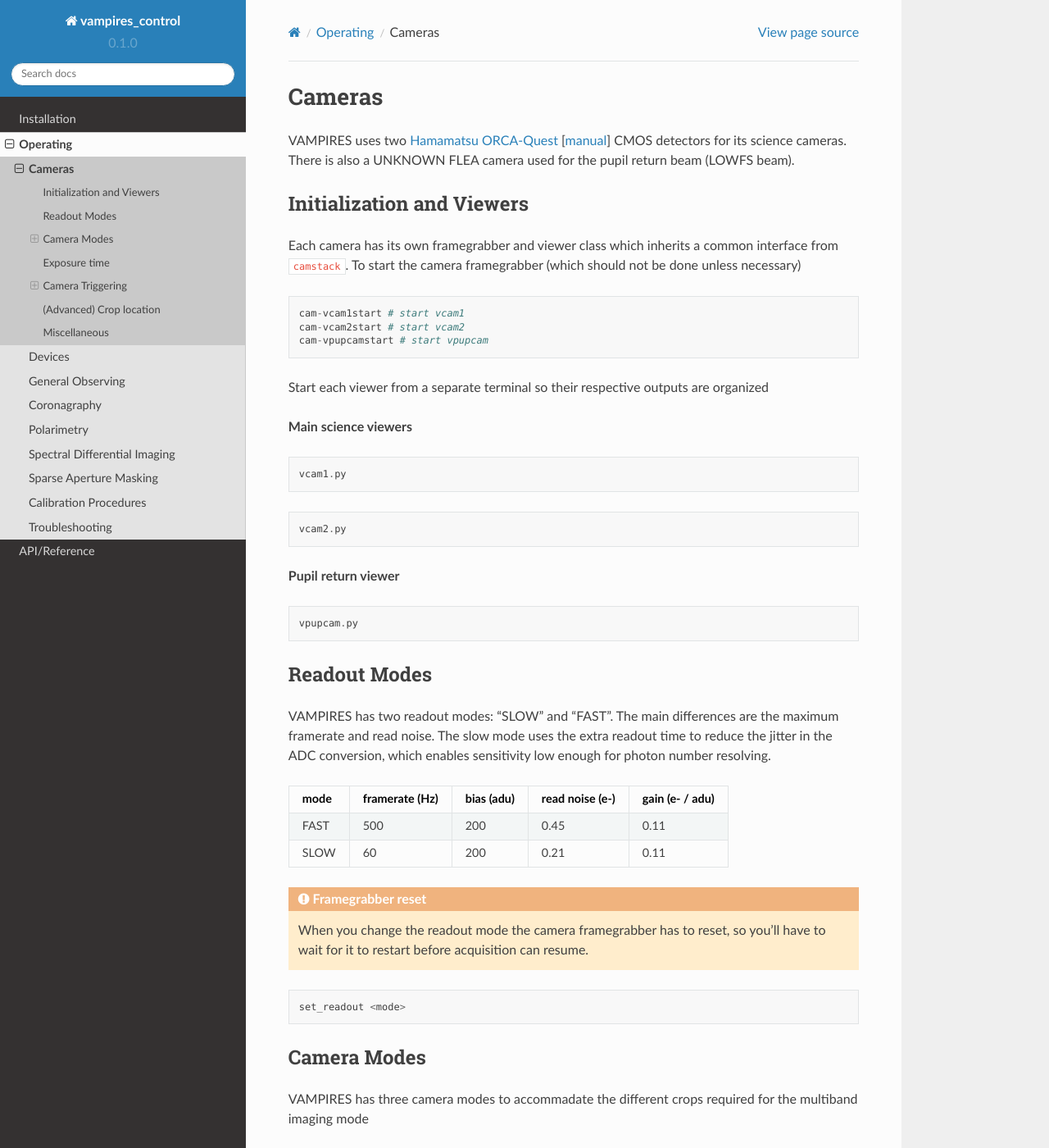
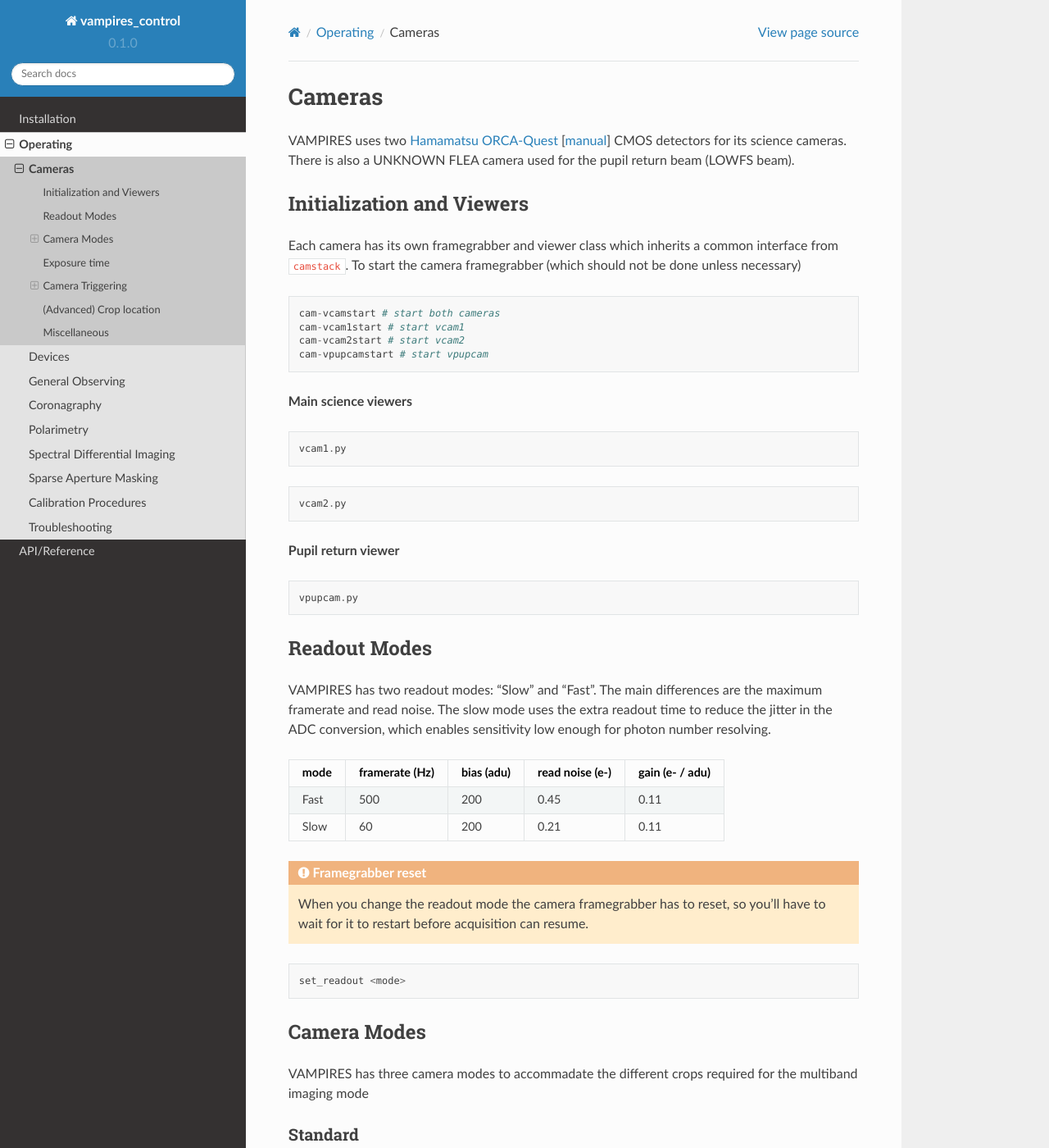
Before and after one commit to scexao-org/vampires_control, a Sphinx documentation site: the page built from docs/operating/cameras.md, in a window 1280 px wide and 1400 px high. Shown: the whole window at 82% size. Built offline with Sphinx 7.4.7 and the Read the Docs theme 2.0.0, drawn with Linux system fonts in a browser that asks for light colours.

````diff
--- a/docs/operating/cameras.md
+++ b/docs/operating/cameras.md
@@ -6,13 +6,11 @@
 
 Each camera has its own framegrabber and viewer class which inherits a common interface from `camstack`. To start the camera framegrabber (which should not be done unless necessary)
 ```
+cam-vcamstart # start both cameras
 cam-vcam1start # start vcam1
 cam-vcam2start # start vcam2
 cam-vpupcamstart # start vpupcam
 ```
-
-
-Start each viewer from a separate terminal so their respective outputs are organized
 
 **Main science viewers**
 ```
@@ -28,12 +26,12 @@
 
 ## Readout Modes
 
-VAMPIRES has two readout modes: "SLOW" and "FAST". The main differences are the maximum framerate and read noise. The slow mode uses the extra readout time to reduce the jitter in the ADC conversion, which enables sensitivity low enough for photon number resolving.
+VAMPIRES has two readout modes: "Slow" and "Fast". The main differences are the maximum framerate and read noise. The slow mode uses the extra readout time to reduce the jitter in the ADC conversion, which enables sensitivity low enough for photon number resolving.
 
 | mode | framerate (Hz) | bias (adu) | read noise (e-) | gain (e- / adu) |
 |:----:|---------------:|-----------:|----------------:|----------------:|
-| FAST | 500            | 200        | 0.45            | 0.11            |
-| SLOW | 60             | 200        | 0.21            | 0.11            |
+| Fast | 500            | 200        | 0.45            | 0.11            |
+| Slow | 60             | 200        | 0.21            | 0.11            |
 
 
 ```{admonition} Framegrabber reset
````
Also changed, not shown: 1 other file.
